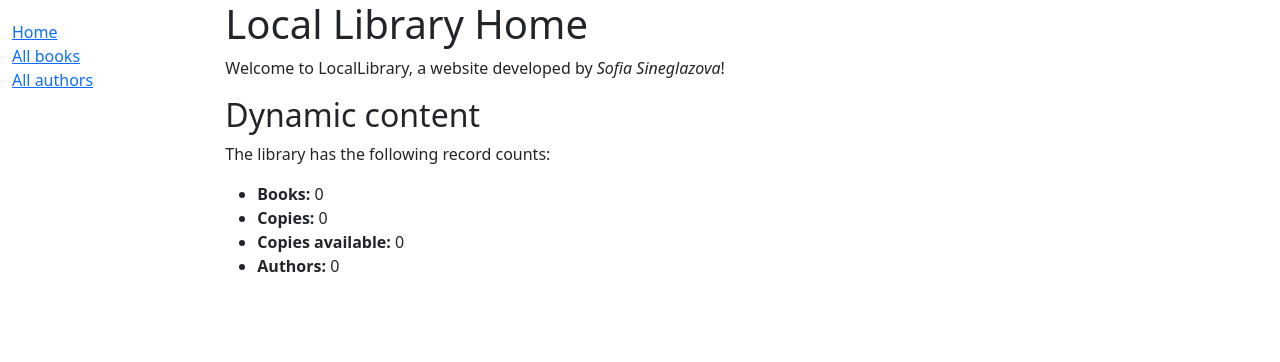
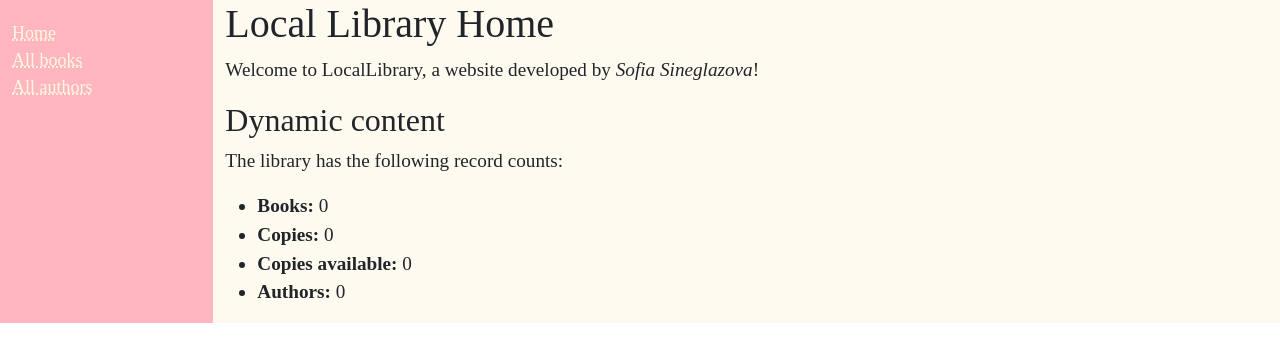
Before and after one commit to sunday793/local-library-with-django, a Django app: page /catalog/ in a window 1280 px wide. Shown: the top 362 px of the page. Run offline with Django 5.2, Linux system fonts and the light colour scheme; data that the repository does not hold is empty.

Commit message:
Added style for the page

```diff
--- a/locallibrary/catalog/static/css/styles.css
+++ b/locallibrary/catalog/static/css/styles.css
@@ -2,4 +2,27 @@
   margin-top: 20px;
   padding: 0;
   list-style: none;
+  font-family: 'Times New Roman', Times, serif;
+  font-size: large;
 }
+
+.col-sm-2 {
+  background-color:lightpink;
+}
+
+.col-sm-10 {
+  background-color:floralwhite;
+  font-family: 'Times New Roman', Times, serif;
+  font-size: larger;
+}
+
+a {
+  color: cornsilk;
+  text-decoration:underline;
+  text-decoration-style: dotted;
+}
+
+a:hover {
+  color: hotpink;
+  text-decoration:underline;
+}
```
